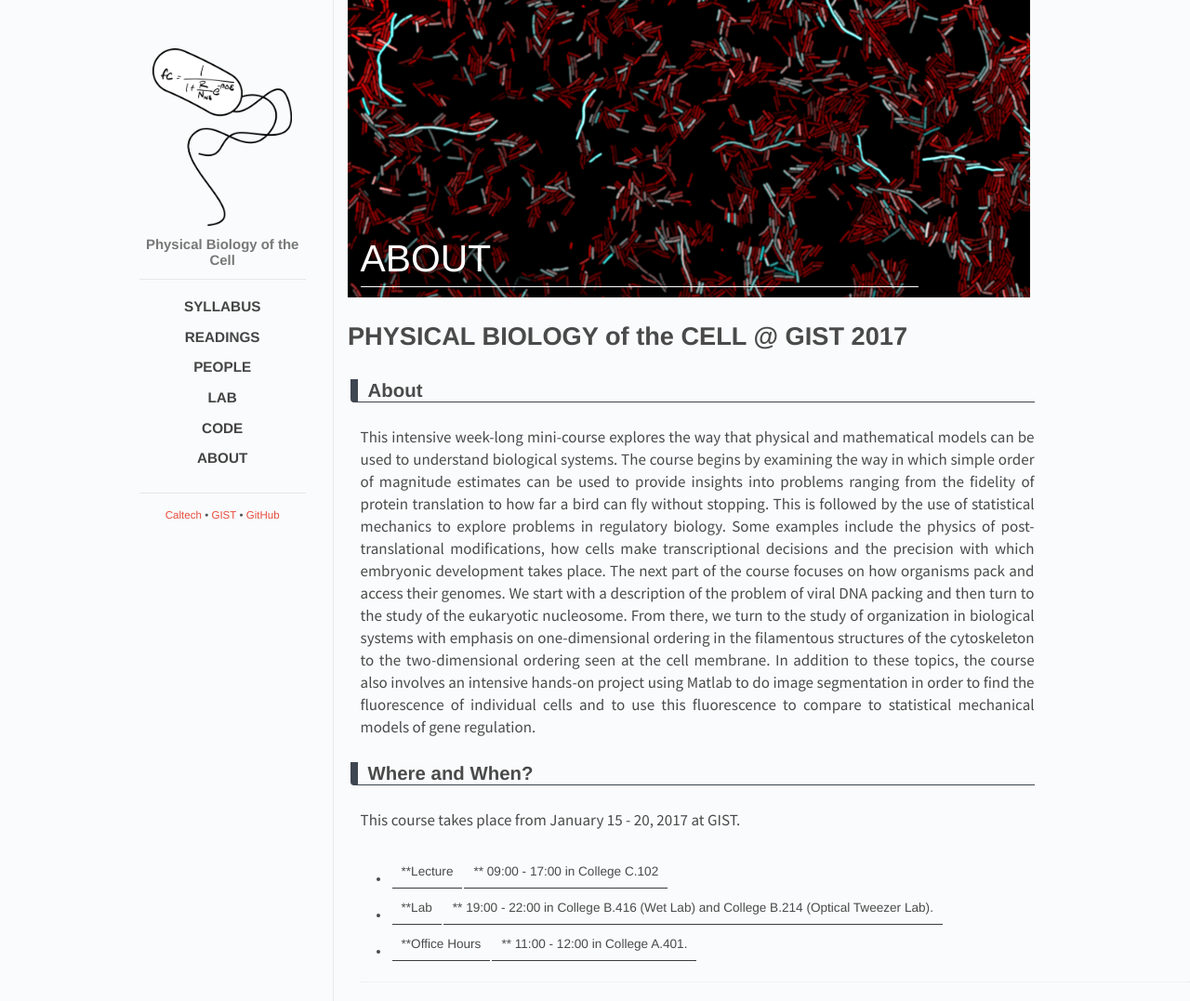
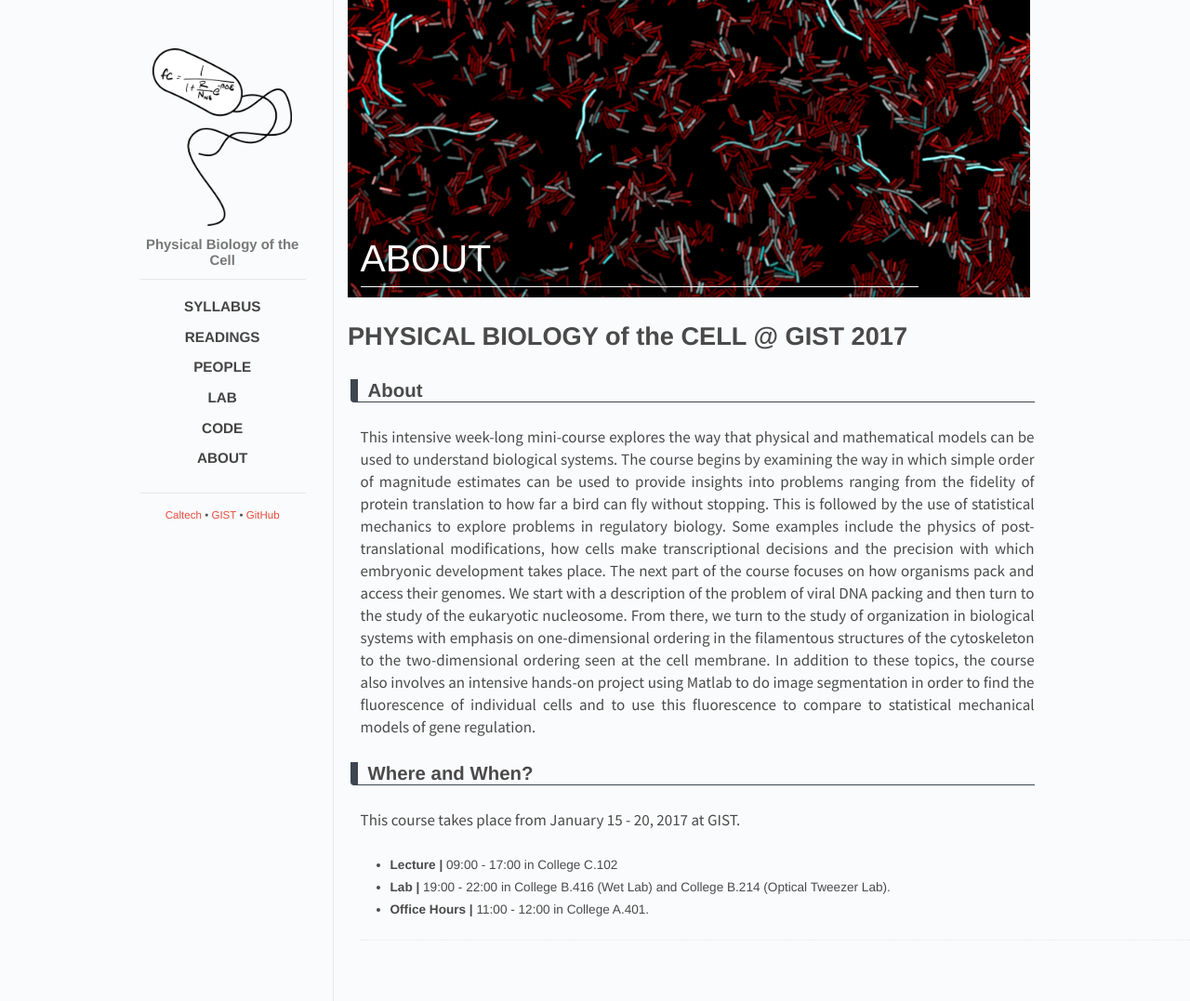
Before and after one commit to RPGroup-PBoC/gist_pboc_2017, a Jekyll site: the page built from _posts/2013-12-09-about.md, in a window 1280 px wide. Shown: the whole page at 93% size. Built offline with Jekyll 4.4.1, drawn with Linux system fonts in a browser that asks for light colours.

```diff
--- a/_posts/2013-12-09-about.md
+++ b/_posts/2013-12-09-about.md
@@ -30,6 +30,6 @@ regulation.
 ## Where and When?
 This course takes place from January 15 - 20, 2017 at GIST.
 
-- **Lecture |** 09:00 - 17:00 in College C.102
-- **Lab |** 19:00 - 22:00 in College B.416 (Wet Lab) and College B.214 (Optical Tweezer Lab).
-- **Office Hours |** 11:00 - 12:00 in College A.401.
+- **Lecture \|** 09:00 - 17:00 in College C.102
+- **Lab \|** 19:00 - 22:00 in College B.416 (Wet Lab) and College B.214 (Optical Tweezer Lab).
+- **Office Hours \|** 11:00 - 12:00 in College A.401.
```
